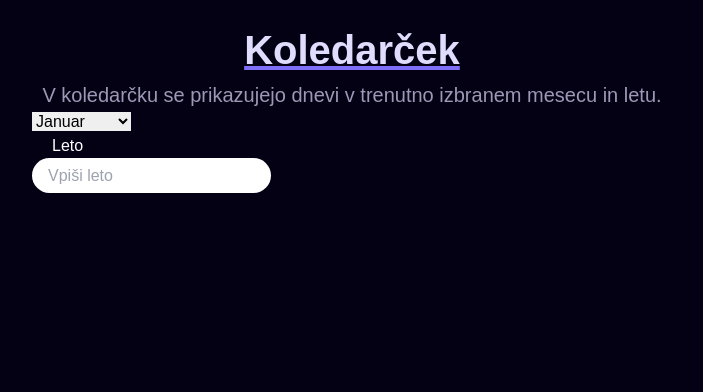
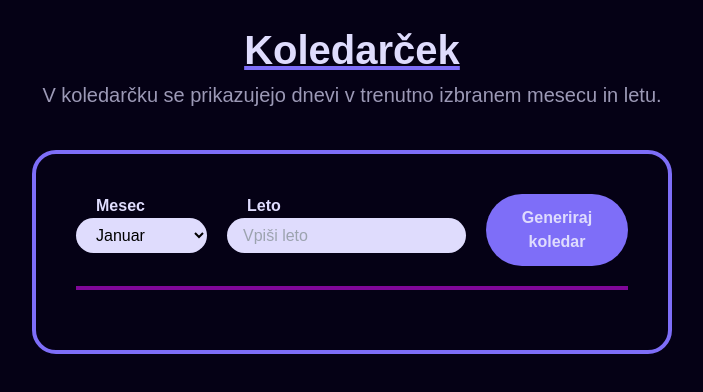
Before and after one commit to TasTyy/Koledarcek, a React (Vite) app: page / in a window 1280 px wide. Shown: the top 392 px of the page, without its empty margins (288-991 px from the left). Built offline with nearby package versions, Linux system fonts and the light colour scheme.

Commit message:
Finish calendar.

```diff
--- /dev/null
+++ b/src/assets/holidays.json
@@ -0,0 +1,15 @@
+{
+  "1-1": "Novo leto",
+  "1-2": "Novo leto",
+  "2-8": "Prešernov dan",
+  "4-27": "Dan upora proti okupatorju",
+  "5-1": "Praznik dela",
+  "5-2": "Praznik dela",
+  "6-25": "Dan državnosti",
+  "8-14": "Dan solidarnosti",
+  "8-15": "Marijino vnebovzetje",
+  "10-31": "Dan reformacije",
+  "11-1": "Dan spomina na mrtve",
+  "12-25": "Božič",
+  "12-26": "Dan samostojnosti in enotnosti"
+}
--- a/src/components/Calendar.tsx
+++ b/src/components/Calendar.tsx
@@ -1,5 +1,7 @@
 import { ChangeEvent, FormEvent, useState } from "react";
 import Input from "./Input";
+import ComboBox from "./ComboBox";
+import { CalendarCell, generateCalendar } from "../utils/calendarUtils";
 
 function Calendar() {
   const months = [
@@ -20,6 +22,7 @@ function Calendar() {
   const [year, setYear] = useState("");
   const [month, setMonth] = useState("");
   const [error, setError] = useState(false);
+  const [calendar, setCalendar] = useState<CalendarCell[][]>([]);
 
   const handleYearChange = (e: ChangeEvent<HTMLInputElement>) =>
     setYear(e.target.value);
@@ -30,22 +33,27 @@ function Calendar() {
 
   const handleSubmit = (e: FormEvent<HTMLFormElement>) => {
     e.preventDefault();
+    console.log("Submitted year and month:", year, month);
     if (!year.trim()) {
       setError(true);
-    } else setError(false);
+    } else {
+      setError(false);
+      const monthName = months[parseInt(month) - 1];
+      const newCalendar = generateCalendar(year, monthName, months);
+      setCalendar(newCalendar);
+    }
   };
 
   return (
-    <div className="flex">
-      <div className="flex flex-row">
-        <form onSubmit={handleSubmit}>
-          <select value={month} onChange={handleMonthChange}>
-            {months.map((month, index) => (
-              <option key={index + 1} value={index + 1}>
-                {month}
-              </option>
-            ))}
-          </select>
+    <div className="flex flex-col p-10 border-4 rounded-3xl border-[#7E6EF8]">
+      <div className="flex pb-5 border-b-4 border-[#800799] w-full">
+        <form onSubmit={handleSubmit} className="flex flex-row gap-5">
+          <ComboBox
+            value={month}
+            label="Mesec"
+            onChange={handleMonthChange}
+            months={months}
+          />
           <Input
             label="Leto"
             type="number"
@@ -54,8 +62,50 @@ function Calendar() {
             error={error}
             onChange={handleYearChange}
             placeholder="Vpiši leto"
-          ></Input>
+          />
+          <button
+            type="submit"
+            className="text-[#DFDCFD] font-bold px-4 py-3 bg-[#7E6EF8] rounded-full"
+          >
+            Generiraj koledar
+          </button>
         </form>
+      </div>
+      <div className="flex items-center justify-center pt-5">
+        {calendar.length > 0 && (
+          <table className="w-full text-[#DFDCFD]">
+            <thead>
+              <tr>
+                <th>Ned</th>
+                <th>Pon</th>
+                <th>Tor</th>
+                <th>Sre</th>
+                <th>Čet</th>
+                <th>Pet</th>
+                <th>Sob</th>
+              </tr>
+            </thead>
+            <tbody className="text-[50px] text-center">
+              {calendar.map((row, rowIndex) => (
+                <tr key={rowIndex}>
+                  {row.map((cell, columnIndex) => (
+                    <td
+                      key={columnIndex}
+                      className={columnIndex === 0 ? "text-[#800799]" : ""}
+                    >
+                      {cell.day}
+                      {cell.holiday && (
+                        <div className="text-[11px] text-[#F41BDD]">
+                          {cell.holiday}
+                        </div>
+                      )}
+                    </td>
+                  ))}
+                </tr>
+              ))}
+            </tbody>
+          </table>
+        )}
       </div>
     </div>
   );
--- /dev/null
+++ b/src/components/ComboBox.tsx
@@ -0,0 +1,31 @@
+import { ChangeEvent } from "react";
+
+interface ComboBoxProps {
+  label: string;
+  value: string;
+  onChange: (e: ChangeEvent<HTMLSelectElement>) => void;
+  months: string[];
+}
+
+function ComboBox({ value, label, onChange, months }: ComboBoxProps) {
+  return (
+    <div className="flex flex-col">
+      <label htmlFor={label} className="text-[#DFDCFD] pl-5 font-bold">
+        {label}
+      </label>
+      <select
+        value={value}
+        onChange={onChange}
+        className="h-[35px] px-4 rounded-full bg-[#DFDCFD]"
+      >
+        {months.map((month, index) => (
+          <option key={index + 1} value={index + 1}>
+            {month}
+          </option>
+        ))}
+      </select>
+    </div>
+  );
+}
+
+export default ComboBox;
--- a/src/components/Input.tsx
+++ b/src/components/Input.tsx
@@ -22,8 +22,8 @@ function Input({
   onChange,
 }: InputProps) {
   return (
-    <div className="flex flex-col text-white">
-      <label htmlFor={label} className="pl-5">
+    <div className="flex flex-col">
+      <label htmlFor={label} className="pl-5 text-[#DFDCFD] font-bold">
         {label}
       </label>
       <input
@@ -34,9 +34,11 @@ function Input({
         placeholder={placeholder}
         onChange={onChange}
         disabled={disabled}
-        className="text-black px-4 py-3 rounded-full h-[35px]"
+        className="text-black px-4 py-3 rounded-full h-[35px] bg-[#DFDCFD]"
       />
-      {error && <p className="">Input field can't be empty!</p>}
+      {error && (
+        <p className="text-center text-[#F41BDD]">Prosim vnesi leto.</p>
+      )}
     </div>
   );
 }
--- a/src/routes/home/Home.tsx
+++ b/src/routes/home/Home.tsx
@@ -20,7 +20,7 @@ function Home() {
         <TitleText className="text-center underline decoration-5 decoration-[#7E6EF8]">
           Koledarček
         </TitleText>
-        <NormalText className="text-center">
+        <NormalText className="text-center pb-10">
           V koledarčku se prikazujejo dnevi v trenutno izbranem mesecu in letu.
         </NormalText>
         <Calendar />
--- a/src/utils/calendarUtils.ts
+++ b/src/utils/calendarUtils.ts
@@ -1,9 +1,39 @@
-const getDaysInMonth = (month, year) => {
-  // Implement logic to calculate the number of days
+import holidays from "../assets/holidays.json";
+
+export type CalendarCell = {
+  day: string;
+  holiday?: string;
 };
 
-const renderDays = (selectedMonth, selectedYear) => {
-  // Implement logic to render the days
-};
+export function generateCalendar(
+  year: string,
+  month: string,
+  months: string[]
+): CalendarCell[][] {
+  const monthIndex = months.findIndex((m) => m === month);
+  const firstDayOfMonth = new Date(parseInt(year), monthIndex, 1).getDay();
+  const dayOffset = firstDayOfMonth === 0 ? -6 : 1 - firstDayOfMonth;
+  const daysInMonth = new Date(parseInt(year), monthIndex + 1, 0).getDate();
+  let dayCounter = dayOffset;
+  const newCalendar: CalendarCell[][] = [];
 
-export { getDaysInMonth, renderDays };
+  for (let i = 0; i < 6; i++) {
+    const row: CalendarCell[] = [];
+    for (let j = 0; j < 7; j++) {
+      if (dayCounter > 0 && dayCounter <= daysInMonth) {
+        const formattedDay = `${dayCounter}`;
+        const holidayKey = `${monthIndex + 1}-${formattedDay}`;
+        const holidayName = holidays[holidayKey as keyof typeof holidays];
+        row.push({ day: formattedDay, holiday: holidayName });
+      } else {
+        row.push({ day: "" });
+      }
+      dayCounter++;
+    }
+    newCalendar.push(row);
+  }
+
+  // For debugging
+  console.log(newCalendar);
+  return newCalendar;
+}
```
